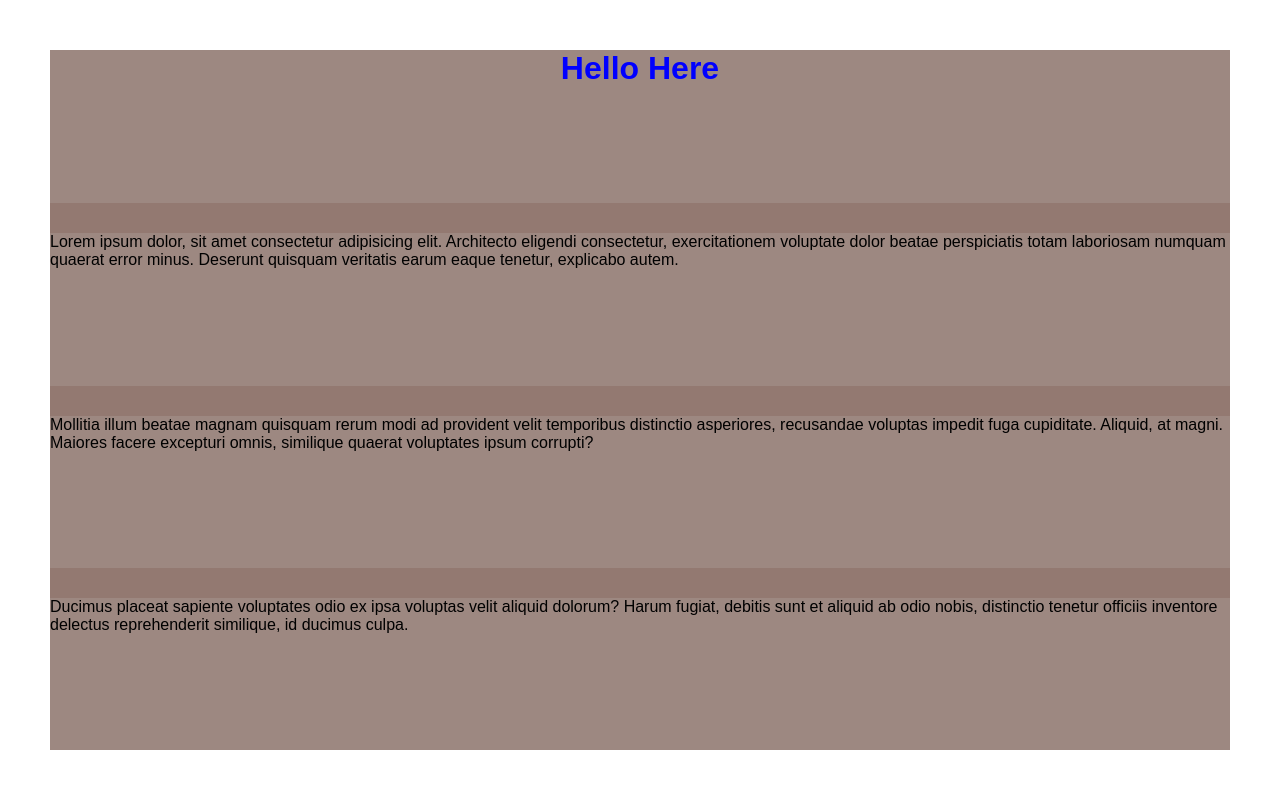
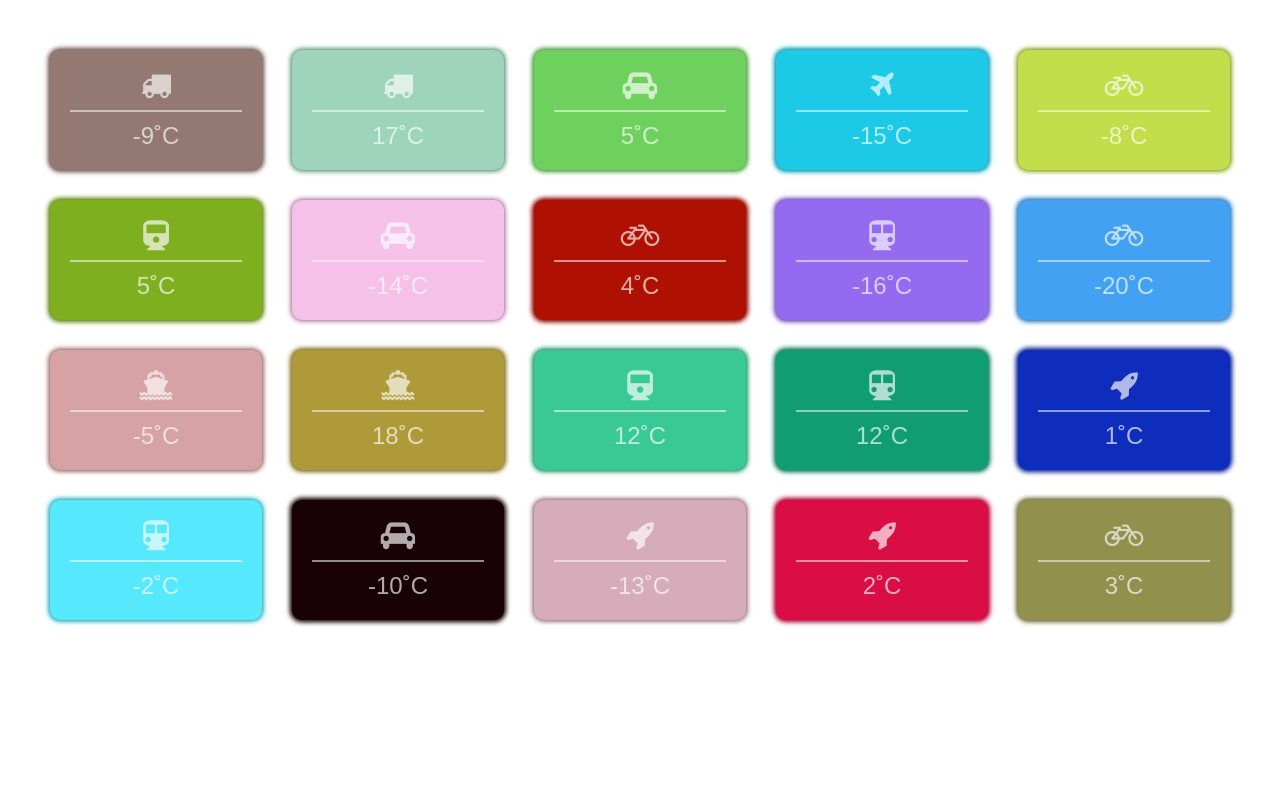
Before and after one commit to Lekso4ka/maxima-react, a React (Create React App) app: page / in a window 1280 px wide. Shown: the top 788 px of the page. Built offline with nearby package versions, Linux system fonts and the light colour scheme.

Commit message:
Создание компонента Card с картинками и отображение их внутри App

```diff
--- a/package.json
+++ b/package.json
@@ -6,6 +6,7 @@
     "@testing-library/jest-dom": "^5.17.0",
     "@testing-library/react": "^13.4.0",
     "@testing-library/user-event": "^13.5.0",
+    "font-awesome": "^4.7.0",
     "react": "^18.2.0",
     "react-dom": "^18.2.0",
     "react-scripts": "5.0.1",
--- a/src/App.jsx
+++ b/src/App.jsx
@@ -1,13 +1,51 @@
-import { getRGB } from "./utils/functions"
+import { getRGB, randNumber, getArray } from "./utils/functions"
+
+const icons = [
+    "car",
+    "rocket",
+    "train",
+    "bicycle",
+    "truck",
+    "subway",
+    "plane",
+    "ship"
+];
+
+const Card = () => {
+    const color = getRGB();
+    const icon = icons[randNumber(icons.length)]
+    const st = {
+        backgroundColor: color,
+        boxShadow: `0 0 5px #0008, 0 0 5px 2px ${color}`
+    }
+    return <div className="weather-card" style={st}>
+        <i className={`fa fa-${icon}`} />
+        <hr />
+        <h3>{randNumber(20, -20)}˚C</h3>
+    </div>
+}
 
 const App = () => {
-    return <div style={{
-        backgroundColor: getRGB()
-    }}>
-        <h1>Hello Here</h1>
-        <p>Lorem ipsum dolor, sit amet consectetur adipisicing elit. Architecto eligendi consectetur, exercitationem voluptate dolor beatae perspiciatis totam laboriosam numquam quaerat error minus. Deserunt quisquam veritatis earum eaque tenetur, explicabo autem.</p>
-        <p>Mollitia illum beatae magnam quisquam rerum modi ad provident velit temporibus distinctio asperiores, recusandae voluptas impedit fuga cupiditate. Aliquid, at magni. Maiores facere excepturi omnis, similique quaerat voluptates ipsum corrupti?</p>
-        <p>Ducimus placeat sapiente voluptates odio ex ipsa voluptas velit aliquid dolorum? Harum fugiat, debitis sunt et aliquid ab odio nobis, distinctio tenetur officiis inventore delectus reprehenderit similique, id ducimus culpa.</p>
+    // let n = 15;
+    // const arr = [];
+    // while(n--) {
+    //     arr.push(randNumber(5, 1));
+    // }
+    // console.log(arr);
+
+    // const newArr = [];
+
+    // for (let i = 0; i < arr.length; i++) {
+    //     newArr.push(<span key={i}>{arr[i]}</span>)
+    // }
+
+    const arr = getArray(20);
+
+    return <div className="weather-grid">
+       {/* {arr.map((item, index) => <span key={index}>{item}</span>)} */}
+       {/* {newArr} */}
+
+       {arr.map((item ,index) => <Card key={index}/>)}
     </div>
 }
 
--- a/src/index.css
+++ b/src/index.css
@@ -24,3 +24,30 @@ h1 {
   color: blue;
   margin: 0;
 }
+
+.weather-card {
+  border-radius: 10px;
+  display: flex;
+  flex-direction: column;
+  gap: 10px;
+  padding: 20px;
+  align-items: center;
+  color: #fffa;
+}
+.weather-card hr {
+  border: 1px solid #fff8;
+  width: 100%;
+}
+.weather-card i {
+  font-size: 30px;
+}
+.weather-card h3 {
+  font-weight: 500;
+  font-size: 24px;
+}
+
+.weather-grid {
+  display: grid;
+  grid-template-columns: repeat(5, 1fr);
+  align-content: flex-start;
+}
--- a/src/index.js
+++ b/src/index.js
@@ -9,6 +9,7 @@ import {createRoot} from "react-dom/client";
 import App from "./App";
 
 import "./index.css";
+import "font-awesome/css/font-awesome.min.css"
 
 const tag = createRoot(document.getElementById("root"));
 tag.render(<App/>)
--- a/src/utils/functions.js
+++ b/src/utils/functions.js
@@ -3,6 +3,13 @@ export const randNumber = function(max = 100, min = 0) {
 }
 export const getRGB = () => {
     return `rgb(${randNumber(256)}, ${randNumber(256)}, ${randNumber(256)})`
+}
+export const getArray = (n) => {
+    const arr = [];
+    while (n--) {
+        arr.push(null);
+    }
+    return arr;
 }
 
 class Counter {
```
Also changed, not shown: 2 other files (tests, documents, lock files or other folders).
